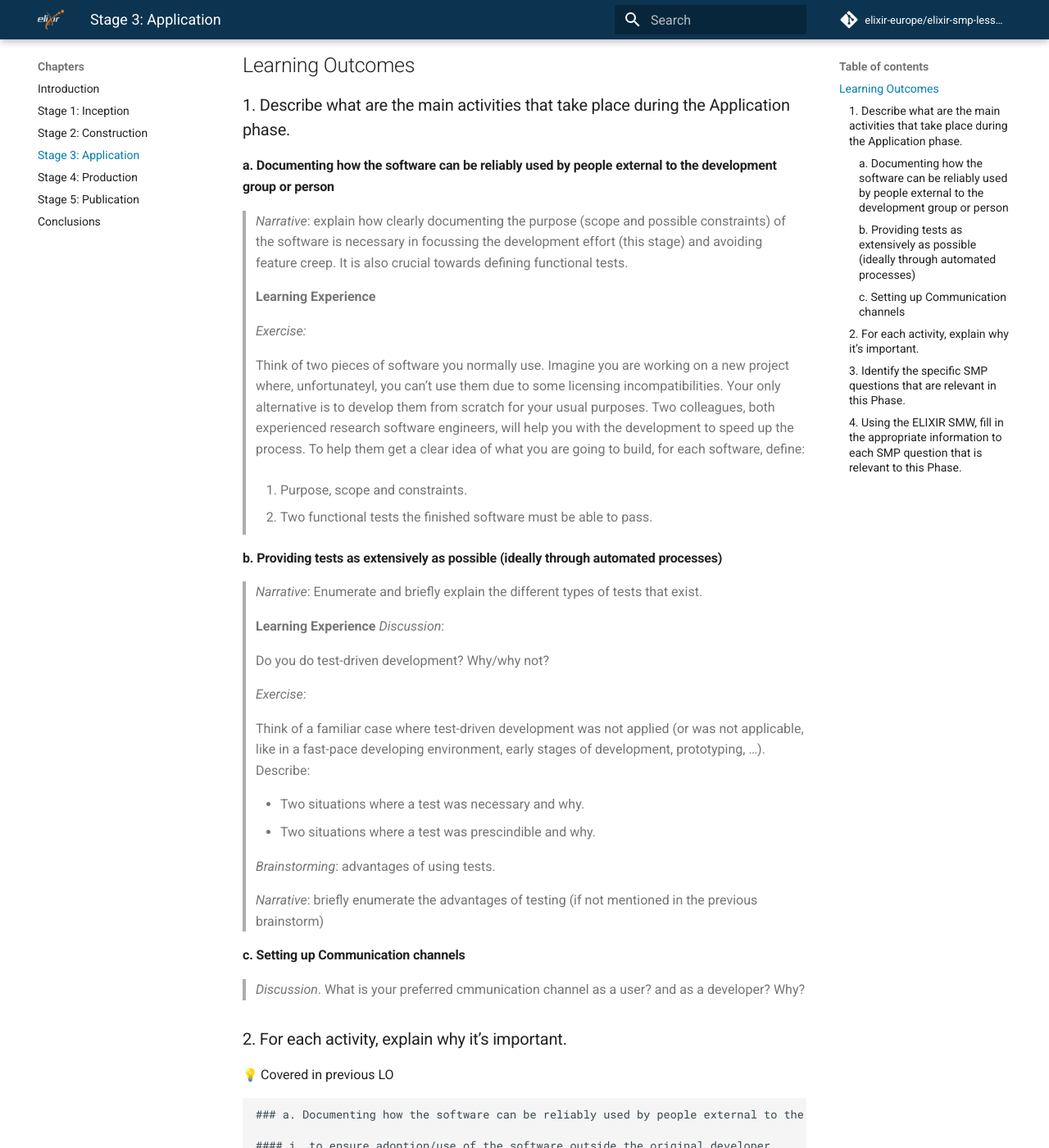
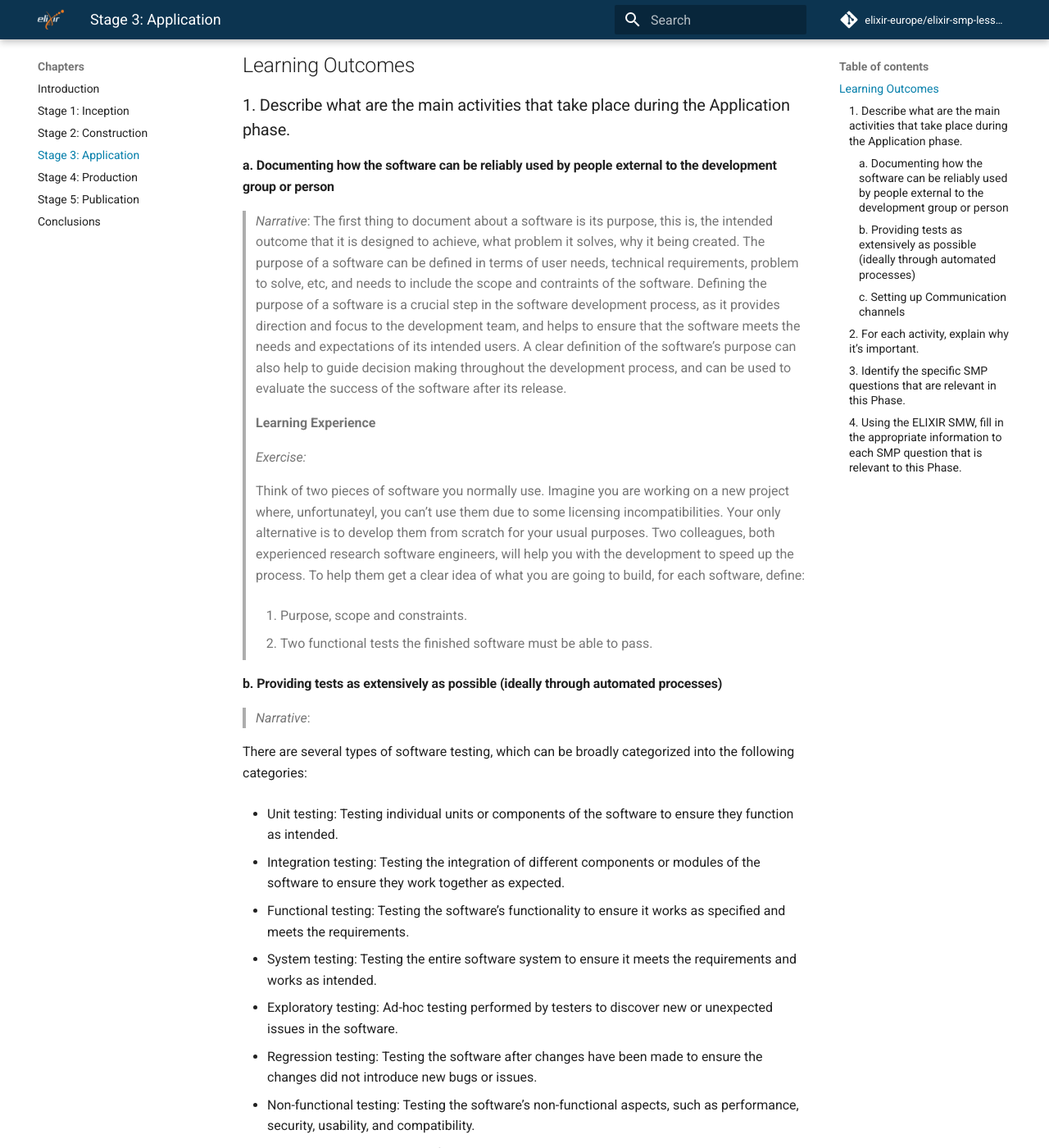
Before and after one commit to elixir-europe/elixir-smp-lesson, an MkDocs documentation site: the page built from docs/chapters/stage3_application.md, in a window 1280 px wide and 1400 px high, scrolled down 420 px. Shown: the whole window at 82% size. Built offline with MkDocs 1.6.1 and Material for MkDocs 9.7.7, drawn with Linux system fonts in a browser that asks for light colours; emoji names are drawn with the system emoji font; comment, search, counter and statistics services are not loaded; some of the changed text lies outside the part shown.

Commit message:
Narrative added

```diff
--- a/docs/chapters/stage3_application.md
+++ b/docs/chapters/stage3_application.md
@@ -18,7 +18,10 @@ tags:
 
 #### a. Documenting how the software can be reliably used by people external to the development group or person
 
-> *Narrative*: explain how clearly documenting the purpose (scope and possible constraints) of the software is necessary in focussing the development effort (this stage) and avoiding feature creep. It is also crucial towards defining functional tests.
+> *Narrative*: The first thing to document about a software is its purpose, this is, the intended outcome that it is designed to achieve, what problem it solves, why it being created. The purpose of a software can be defined in terms of user needs, technical requirements, problem to solve, etc, and needs to include the scope and contraints of the software.
+Defining the purpose of a software is a crucial step in the software development process, as it provides direction and focus to the development team, and helps to ensure that the software meets the needs and expectations of its intended users. A clear definition of the software's purpose can also help to guide decision making throughout the development process, and can be used to evaluate the success of the software after its release.
+
+
 
 > **Learning Experience**
 >
@@ -33,7 +36,29 @@ tags:
 
 #### b. Providing tests as extensively as possible (ideally through automated processes)
 
-> *Narrative*: Enumerate and briefly explain the different types of tests that exist.
+> *Narrative*:
+
+There are several types of software testing, which can be broadly categorized into the following categories:
+
+  - Unit testing: Testing individual units or components of the software to ensure they function as intended.
+
+  - Integration testing: Testing the integration of different components or modules of the software to ensure they work together as expected.
+
+  - Functional testing: Testing the software's functionality to ensure it works as specified and meets the requirements.
+
+  - System testing: Testing the entire software system to ensure it meets the requirements and works as intended.
+
+  - Exploratory testing: Ad-hoc testing performed by testers to discover new or unexpected issues in the software.
+
+  - Regression testing: Testing the software after changes have been made to ensure the changes did not introduce new bugs or issues.
+
+  - Non-functional testing: Testing the software's non-functional aspects, such as performance, security, usability, and compatibility.
+
+  - Stress testing: Testing the software under extreme or unrealistic conditions to determine its performance and stability limits.
+
+  - Acceptance testing: Testing the software to ensure it meets the customer's acceptance criteria and is ready for release.
+
+Not all kinds of testing are necessary for every project.
 
 >**Learning Experience**
 >*Discussion*:
@@ -49,9 +74,21 @@ tags:
 
 > *Brainstorming*:  advantages of using tests.
 
-> *Narrative*: briefly enumerate the advantages of testing (if not mentioned in the previous brainstorm)
+> *Narrative*: Advantages of testing (if not mentioned in the previous brainstorm)
+  1. Helps ensure that when something is fixed, it will not break other things or if it does, it will not go unnoticed.
+
+  2. Ensure that the documented functionality is stable, as well as identifying potential bugs and/or issues.
+
+  3. Essential for reproducibility
+
+  4. Enhance the overall trust that the software will work as intended
+
 
 #### c. Setting up Communication channels
+
+Setting communication channels allow users to:
+- eport any problems or pose questions about usage and documentation
+- address issues/bugs.
 
 > *Discussion*. What is your preferred cmmunication channel as a user? and as a developer? Why?
 
```
